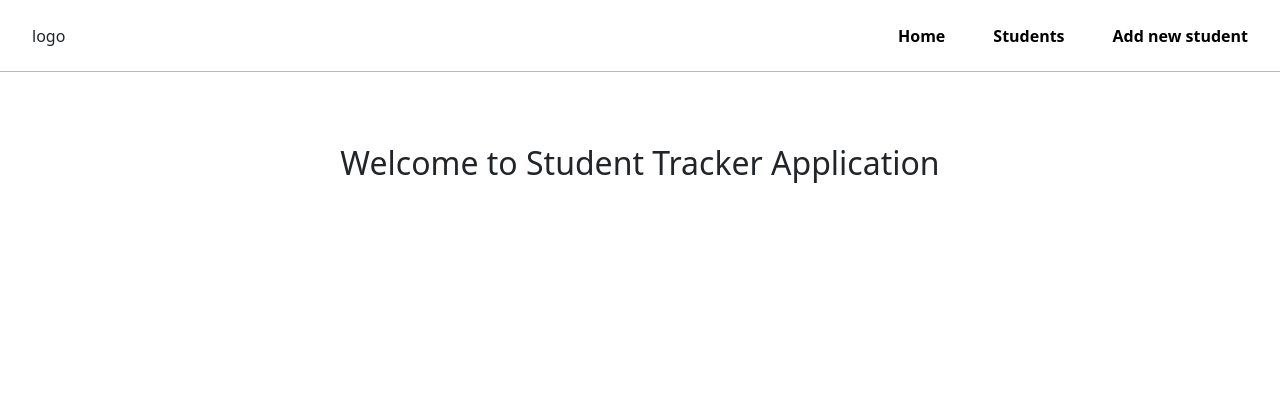
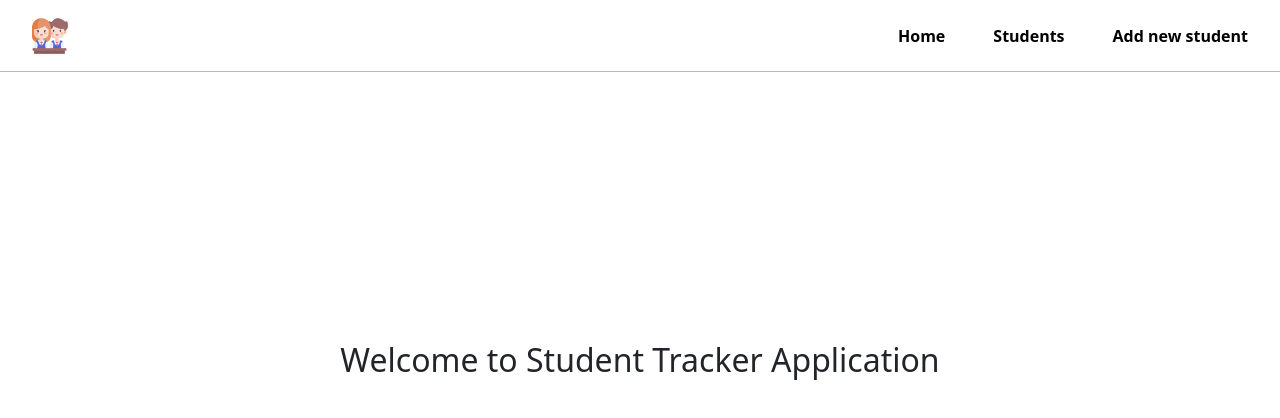
Before and after one commit to MustafaYavas/student-tracker-app-client, a React (Create React App) app: page / in a window 1280 px wide. Shown: the top 418 px of the page. Built offline with nearby package versions, Linux system fonts and the light colour scheme.

Commit message:
Update ui

```diff
--- a/src/components/addStudent/AddStudent.js
+++ b/src/components/addStudent/AddStudent.js
@@ -36,6 +36,7 @@ const AddStudent = ({ addStudent }) => {
 
   return (
     <div className="w-50">
+      <p class="fs-3 text-decoration-underline">Add Student</p>
       <Form>
         <Form.Group className="mb-3">
           <Form.Label>First name</Form.Label>
--- a/src/components/navbar/MainNavbar.js
+++ b/src/components/navbar/MainNavbar.js
@@ -1,12 +1,13 @@
 import styles from './MainNavbar.module.scss';
 import { NavLink } from 'react-router-dom';
+import logo from '../../assets/logo.png';
 
 const MainNavbar = () => {
   return (
     <div className={styles['main-navbar']}>
-      <div>
-        <span>logo</span>
-      </div>
+      <NavLink to="/">
+        <img src={logo} alt="logo" width={36} />
+      </NavLink>
 
       <div className={styles['navbar-links']}>
         <NavLink to="/">
--- a/src/components/navbar/MainNavbar.module.scss
+++ b/src/components/navbar/MainNavbar.module.scss
@@ -5,6 +5,9 @@
   height: 72px;
   padding: 32px;
   border-bottom: 1px solid #b9b9b9;
+  position: fixed;
+  top: 0;
+  width: 100%;
 
   .navbar-links {
     a {
--- a/src/components/student/Student.js
+++ b/src/components/student/Student.js
@@ -6,7 +6,7 @@ const Student = ({ singleStudent }) => {
   return (
     <div className="d-flex flex-column justify-content-center align-items-center row">
       <div className="col-12 col-md-4">
-        <p className="fs-3">Student Info</p>
+        <p class="fs-3 text-decoration-underline">Student Info</p>
         <Card className={`${styles['student-card']} `}>
           <Card.Body>
             <Card.Title className="d-flex justify-content-between align-items-center">
--- a/src/components/updateStudent/UpdateStudent.js
+++ b/src/components/updateStudent/UpdateStudent.js
@@ -47,6 +47,7 @@ const UpdateStudent = ({ singleStudent }) => {
 
   return (
     <div className="w-50">
+      <p class="fs-3 text-decoration-underline">Update Student</p>
       <Form>
         <Form.Group className="mb-3">
           <Form.Label>First name</Form.Label>
--- a/src/pages/Root.module.scss
+++ b/src/pages/Root.module.scss
@@ -1,3 +1,3 @@
 .root {
-  margin-top: 72px;
+  height: calc(100vh - 72px);
 }
--- a/src/pages/Students.js
+++ b/src/pages/Students.js
@@ -11,7 +11,8 @@ const Students = ({ students }) => {
   }, [dispatch]);
 
   return (
-    <div className="min-vh-100 d-flex justify-content-center">
+    <div className="d-flex flex-column justify-content-center">
+      <p class="fs-3">All Students</p>
       <StudentsTable students={students} />
     </div>
   );
```
Also changed, not shown: src/assets/logo.png (added).
